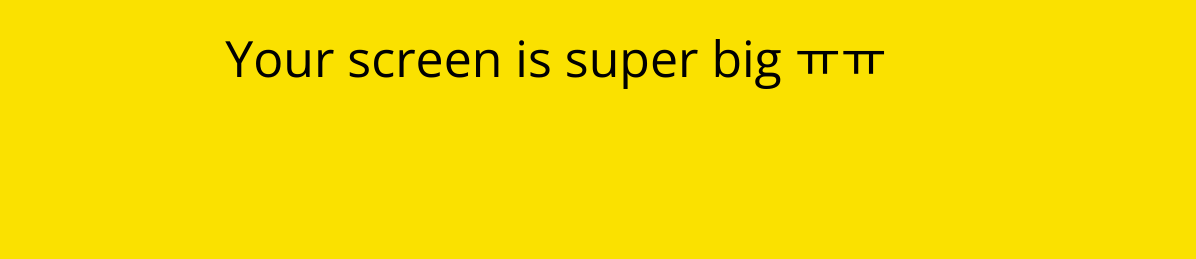
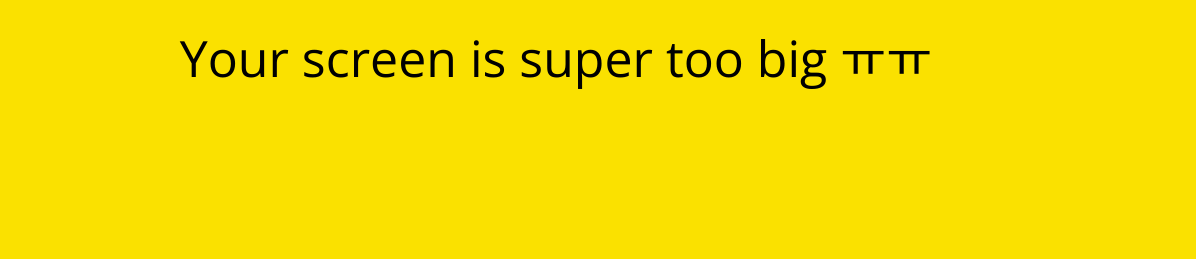
Before and after one commit to mingyukim7608/kokoa-clone-2022, a plain HTML site: page friends.html in a window 1280 px wide. Shown: the part 342-601 px from the top of the page, 84-1280 px from the left. Drawn offline with nearby package versions, Linux system fonts and the light colour scheme; a web font is replaced by a local one.

Commit message:
super -> super too

```diff
--- a/friends.html
+++ b/friends.html
@@ -108,7 +108,7 @@
       <i class="fa-solid fa-comment"></i>
     </div>
     <div id="no-mobile">
-      <span>Your screen is super big ㅠㅠ</span>
+      <span>Your screen is super too big ㅠㅠ</span>
     </div>
     <script
       src="https://kit.fontawesome.com/030523b714.js"
```
